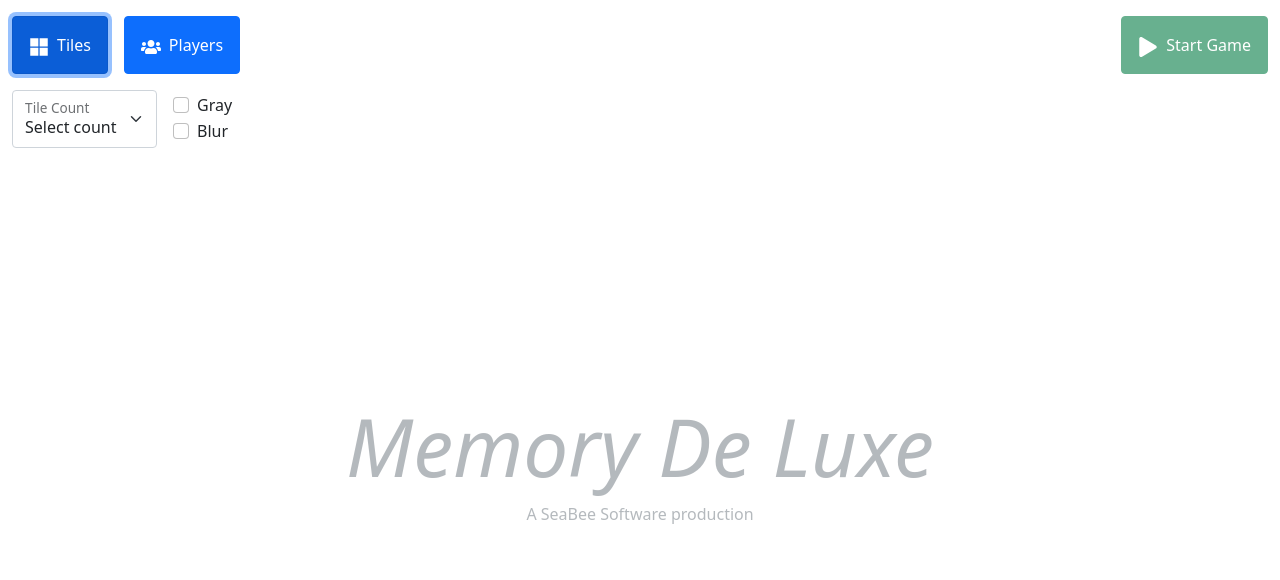
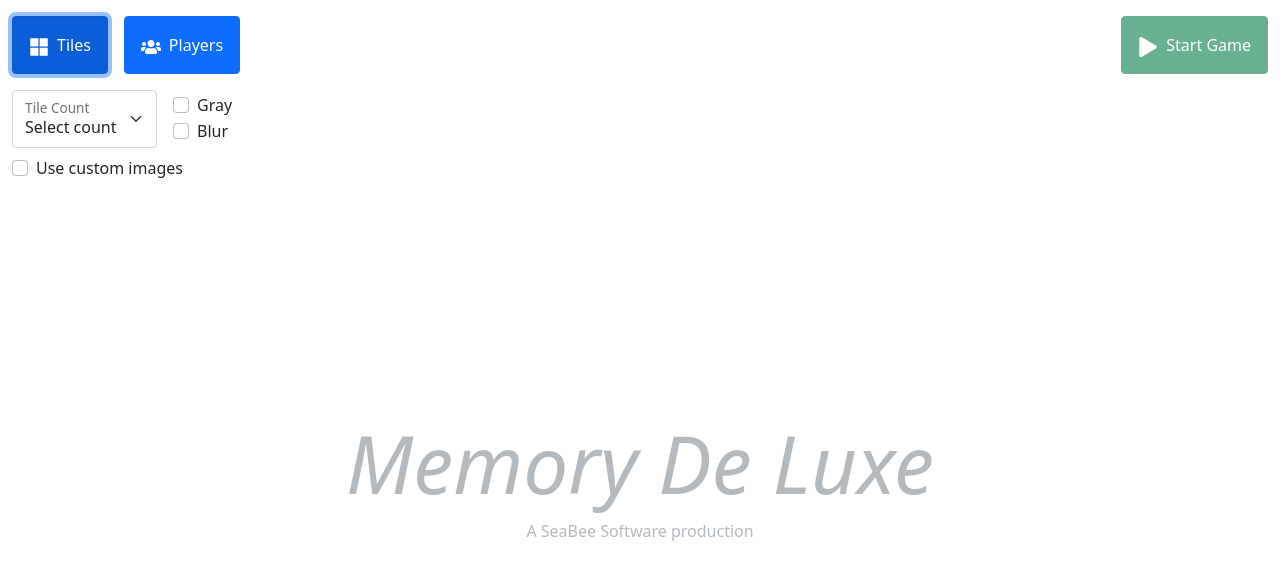
Before and after one commit to isherwood/Memory-DeLuxe, a React (Create React App) app: page / in a window 1280 px wide. Both pictures are taken after a click on the button "Tiles". Shown: the top 580 px of the page. Built offline with nearby package versions, Linux system fonts and the light colour scheme.

Commit message:
Progress toward custom images

```diff
--- a/src/App.js
+++ b/src/App.js
@@ -20,6 +20,8 @@ function App() {
     const [guessCount, setGuessCount] = useState(0);
     const [grayscale, setGrayscale] = useState(false);
     const [blur, setBlur] = useState(false);
+    const [useCustomImages, setUseCustomImages] = useState(false);
+    const [customImages, setCustomImages] = useState([]);
 
     const shuffle = array => {
         for (let i = array.length - 1; i > 0; i--) {
@@ -89,6 +91,7 @@ function App() {
 
     const handleStartButtonClick = () => {
         setGameLocked(true);
+        setShowTiles(false);
         setShowPlayers(false);
 
         // randomize players if necessary
@@ -135,7 +138,15 @@ function App() {
         }));
     }
 
-    const handleAddPlayer = (name) => {
+    const handleAddImage = url => {
+        setCustomImages(customImages => [...customImages, {url: url}]);
+    }
+
+    const handleRemoveImage = url => {
+        setCustomImages(customImages.filter(image => image.url !== url));
+    }
+
+    const handleAddPlayer = name => {
         setPlayers(players => [...players, {name: name, score: 0}]);
     }
 
@@ -248,9 +259,11 @@ function App() {
         }
 
         if (Array.isArray(gridDimensions)) {
-            getTiles((gridDimensions[0] * gridDimensions[1] / 2));
+            if (!useCustomImages) {
+                getTiles((gridDimensions[0] * gridDimensions[1] / 2));
+            }
         }
-    }, [blur, grayscale, gridDimensions]);
+    }, [blur, useCustomImages, grayscale, gridDimensions]);
 
     // set active player
     useEffect(() => {
@@ -290,12 +303,14 @@ function App() {
             + (grayscale ? ' grayscale-mode' : '')}>
             <Row>
                 <GameConfig
-                    onTileCountChange={(grid) => setGridDimensions(JSON.parse(grid))}
+                    onTileCountChange={grid => setGridDimensions(JSON.parse(grid))}
                     gameLocked={gameLocked}
                     gridDimensions={gridDimensions}
                     players={players}
                     showTiles={showTiles}
                     onSetShowTiles={handleSetShowTiles}
+                    addCustomImage={handleAddImage}
+                    removeCustomImage={handleRemoveImage}
                     showPlayers={showPlayers}
                     onSetShowPlayers={handleSetShowPlayers}
                     currentPlayer={currentPlayer}
@@ -309,7 +324,10 @@ function App() {
                     grayscale={grayscale}
                     onSetGrayscale={val => setGrayscale(val)}
                     blur={blur}
-                    onSetBlur={val => setBlur(val)}/>
+                    onSetBlur={val => setBlur(val)}
+                    useCustomImages={useCustomImages}
+                    onSetUseCustomImages={() => setUseCustomImages(!useCustomImages)}
+                    customImages={customImages}/>
             </Row>
 
             <Row className='flex-fill'>
--- a/src/components/GameConfig/GameConfig.jsx
+++ b/src/components/GameConfig/GameConfig.jsx
@@ -3,13 +3,17 @@ import {Button, Col, Form, Row} from 'react-bootstrap';
 import ButtonWithConfirm from "../ButtonWithConfirm/ButtonWithConfirm";
 import {FaPlay, FaStop, FaUserMinus, FaUserPlus, FaUsers} from "react-icons/fa";
 import {IoGridSharp} from "react-icons/io5";
+import {BiImageAdd} from "react-icons/bi";
+import {MdDelete} from "react-icons/md";
 
 const GameConfig = props => {
     const [name, setName] = useState('');
     const nameInputRef = useRef(null);
+    const [image, setImage] = useState('');
+    const imageInputRef = useRef(null);
 
-    const handleCountChange = e => {
-        props.onTileCountChange(e.currentTarget.value);
+    const getTileCount = () => {
+        return props.gridDimensions[0] * props.gridDimensions[1];
     }
 
     const gridOptions = [
@@ -32,8 +36,40 @@ const GameConfig = props => {
         [10, 10]
     ]
 
+    const isValidUrl = str => {
+        let url;
+
+        try {
+            url = new URL(str);
+        } catch (_) {
+            return false;
+        }
+
+        return url.protocol === "https:";
+    }
+
+    const handleCountChange = e => {
+        props.onTileCountChange(e.currentTarget.value);
+    }
+
     const handleShowTiles = () => {
         props.onSetShowTiles(!props.showTiles);
+    }
+
+    const handleAddImage = () => {
+        const imageValid = image && isValidUrl(image);
+
+        if (imageValid && !props.customImages.filter(image => image.url === image).length) {
+            props.addCustomImage(image);
+            setImage('');
+            imageInputRef.current.focus();
+        }
+    }
+
+    const handleImageInputKeyup = event => {
+        if (event.key === 'Enter') {
+            handleAddImage();
+        }
     }
 
     const handleShowPlayers = () => {
@@ -54,6 +90,14 @@ const GameConfig = props => {
         }
     }
 
+    // focus the image input when tile config is shown
+    useEffect(() => {
+        if (props.showTiles && props.useCustomImages && props.tileCount) {
+            imageInputRef.current.focus();
+        }
+    }, [props.showTiles, props.tileCount, props.useCustomImages]);
+
+    // focus the player input when player config is shown
     useEffect(() => {
         if (props.showPlayers) {
             nameInputRef.current.focus();
@@ -122,6 +166,7 @@ const GameConfig = props => {
             </div>
 
             {props.showTiles && !props.gameLocked &&
+                <>
                     <div className='d-flex flex-row align-items-center mt-3'>
                         <div className='form-floating'>
                             <Form.Select id="tileCount" className="w-auto"
@@ -153,6 +198,48 @@ const GameConfig = props => {
                             </Form.Group>
                         </div>
                     </div>
+
+                    <Form.Group className='mt-2'>
+                        <Form.Check type="checkbox" id='customImagesCheckbox' label="Use custom images"
+                                    defaultChecked={props.useCustomImages}
+                                    onClick={e => props.onSetUseCustomImages(e.currentTarget.checked)}></Form.Check>
+                    </Form.Group>
+
+                    {props.useCustomImages && props.gridDimensions &&
+                        <>
+                            <Row className='mt-2'>
+                                <Col xs={9} sm={6}>
+                                    <Form.Control type='text' placeholder='Enter a secure image address' value={image}
+                                                  onChange={event => setImage(event.target.value)}
+                                                  onKeyUp={handleImageInputKeyup}
+                                                  ref={imageInputRef}/>
+                                </Col>
+
+                                <Col xs={3} sm={6} className='text-end text-sm-start'>
+                                    <Button variant='secondary'
+                                            onClick={handleAddImage}><BiImageAdd className='lead'/></Button>
+                                </Col>
+                            </Row>
+
+                            {props.customImages.length > 0 &&
+                                <h3 className='lead my-3'>Images
+                                    ({props.customImages.length} of {getTileCount() / 2})</h3>
+                            }
+
+                            {props.customImages.map(image => (
+                                <Row className='mt-2' key={image.url}>
+                                    <Col xs={9} sm={6}>{image.url}</Col>
+
+                                    <Col xs={3} sm={6} className='text-end text-sm-start'>
+                                        <Button variant='secondary' onClick={() => props.removeCustomImage(image.url)}>
+                                            <MdDelete className='lead'/>
+                                        </Button>
+                                    </Col>
+                                </Row>
+                            ))}
+                        </>
+                    }
+                </>
             }
 
             {props.showPlayers && !props.gameLocked &&
```
Lines whose indentation alone changed are shown as unchanged.
